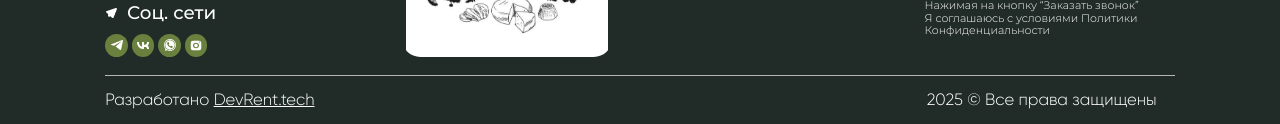
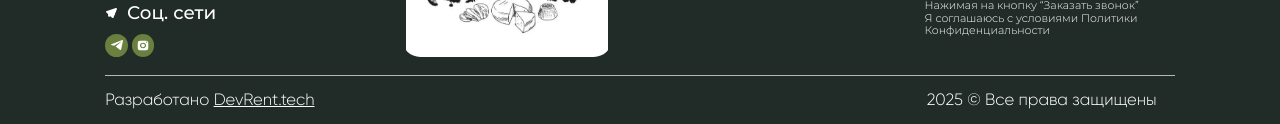
Before and after one commit to Daniil-Fox/banket, a website: page docs/index.html in a window 1280 px wide. Shown: the part 5239-5363 px from the top of the page. Drawn offline with nearby package versions, Linux system fonts and the light colour scheme; files that its build step writes are made by us from their sources.

Commit message:
fixed some

```diff
--- a/docs/index.html
+++ b/docs/index.html
@@ -985,12 +985,12 @@
               <a href="#" class="footer__link">
                 <img src="./img/soc/tg.svg" alt="" />
               </a>
-              <a href="#" class="footer__link">
+              <!-- <a href="#" class="footer__link">
                 <img src="./img/soc/vk.svg" alt="" />
               </a>
               <a href="#" class="footer__link">
                 <img src="./img/soc/whatsapp.svg" alt="" />
-              </a>
+              </a> -->
               <a href="#" class="footer__link">
                 <img src="./img/soc/insta.svg" alt="" />
               </a>
```
Also changed, not shown: src/partials/footer.html (+2 -2 lines).
